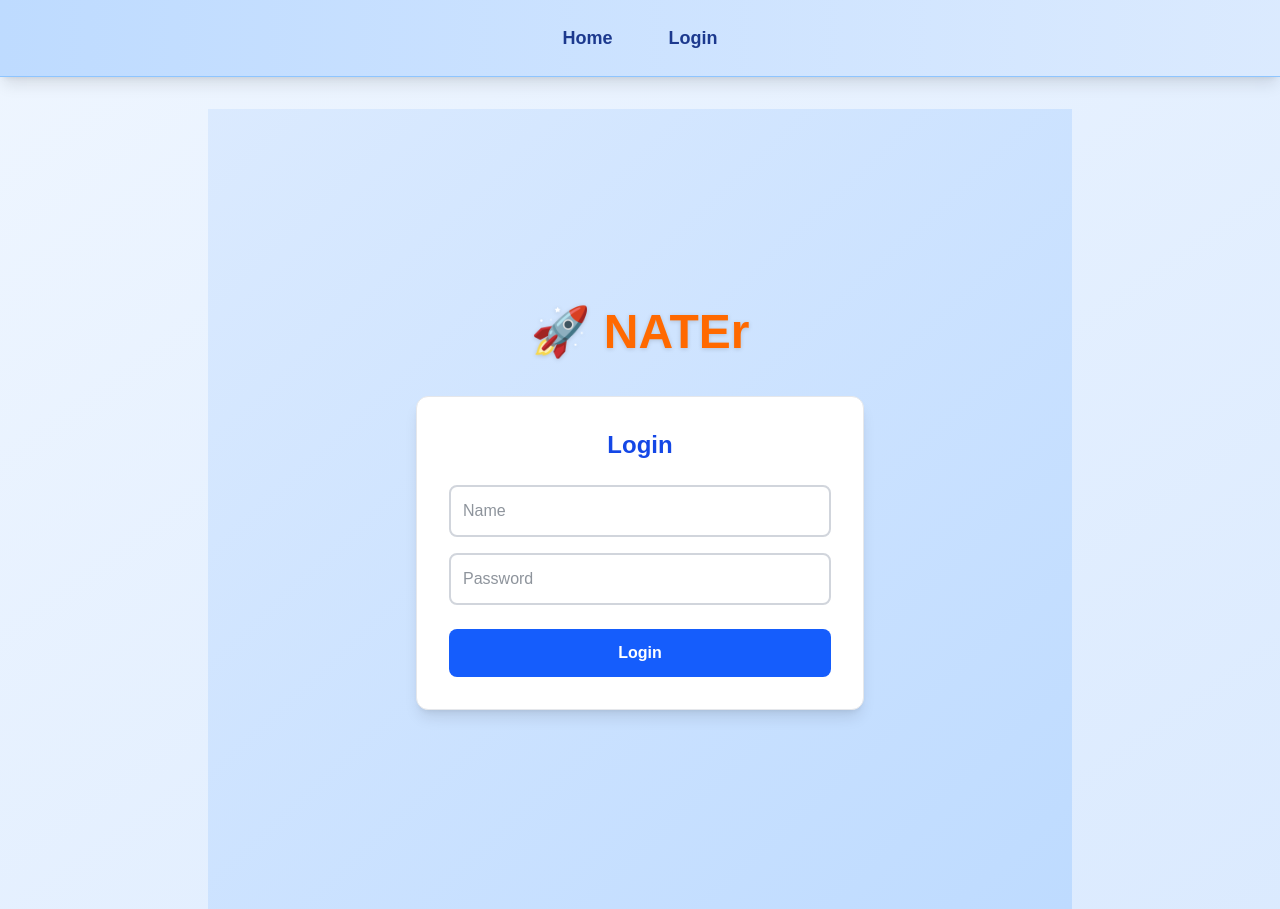
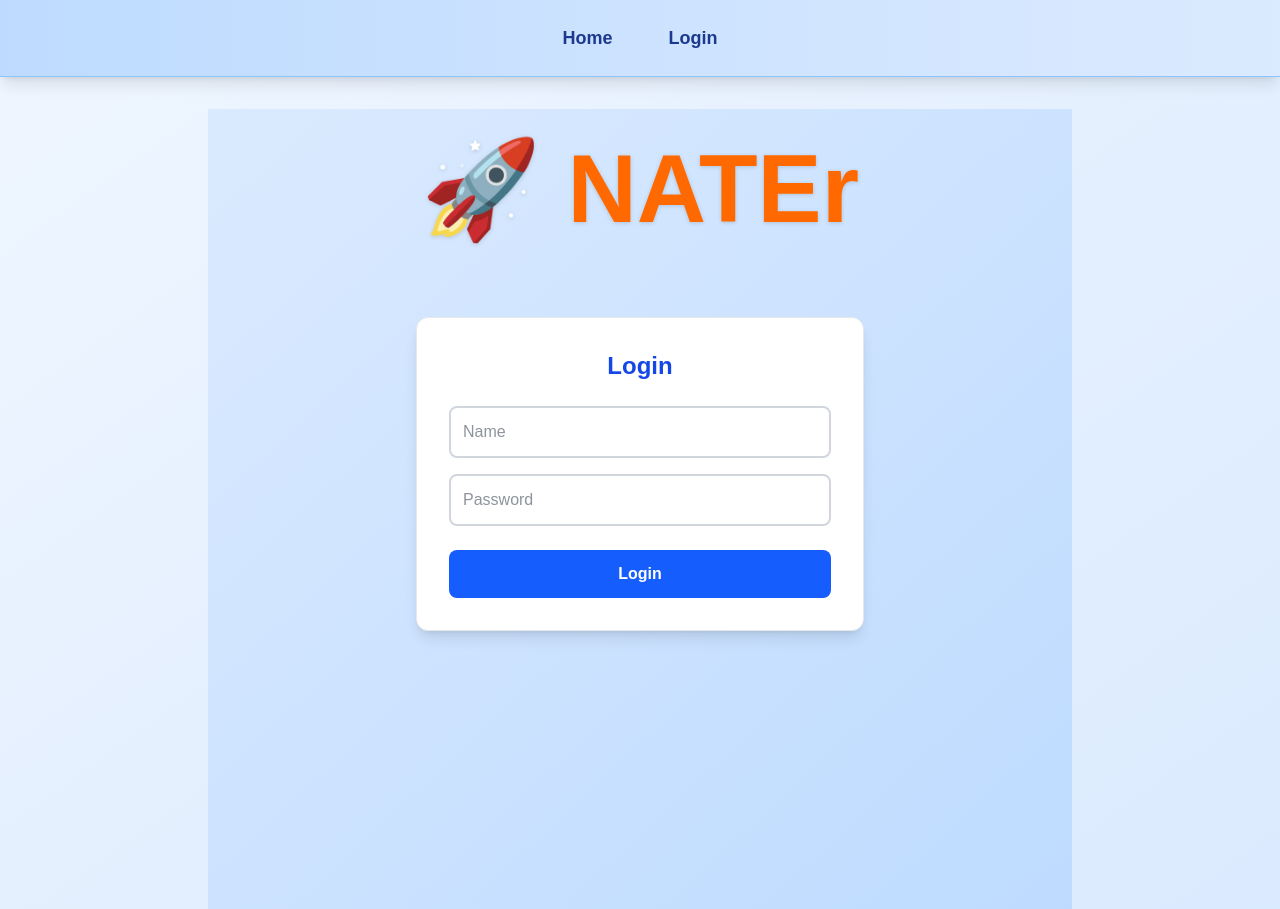
Before and after one commit to Cokely13/NATEr, a Next.js app: page /login in a window 1280 px wide. Built offline with nearby package versions, Linux system fonts and the light colour scheme; no server answers.

Commit message:
final touch

```diff
--- a/src/pages/login.tsx
+++ b/src/pages/login.tsx
@@ -28,8 +28,8 @@ export default function Login() {
   };
 
   return (
-    <div className="min-h-screen bg-gradient-to-br from-blue-100 to-blue-200 flex flex-col items-center justify-center px-4">
-      <h1 className="text-5xl font-extrabold text-gray-900 mb-10 drop-shadow-sm text-center">
+    <div className="min-h-screen bg-gradient-to-br from-blue-100 to-blue-200 flex flex-col items-center px-4 pt-8 pb-20">
+      <h1 className="text-8xl font-extrabold text-gray-900 mb-20 drop-shadow-sm text-center">
         🚀 <span className="text-orange-500">NATEr</span>
       </h1>
 
```
